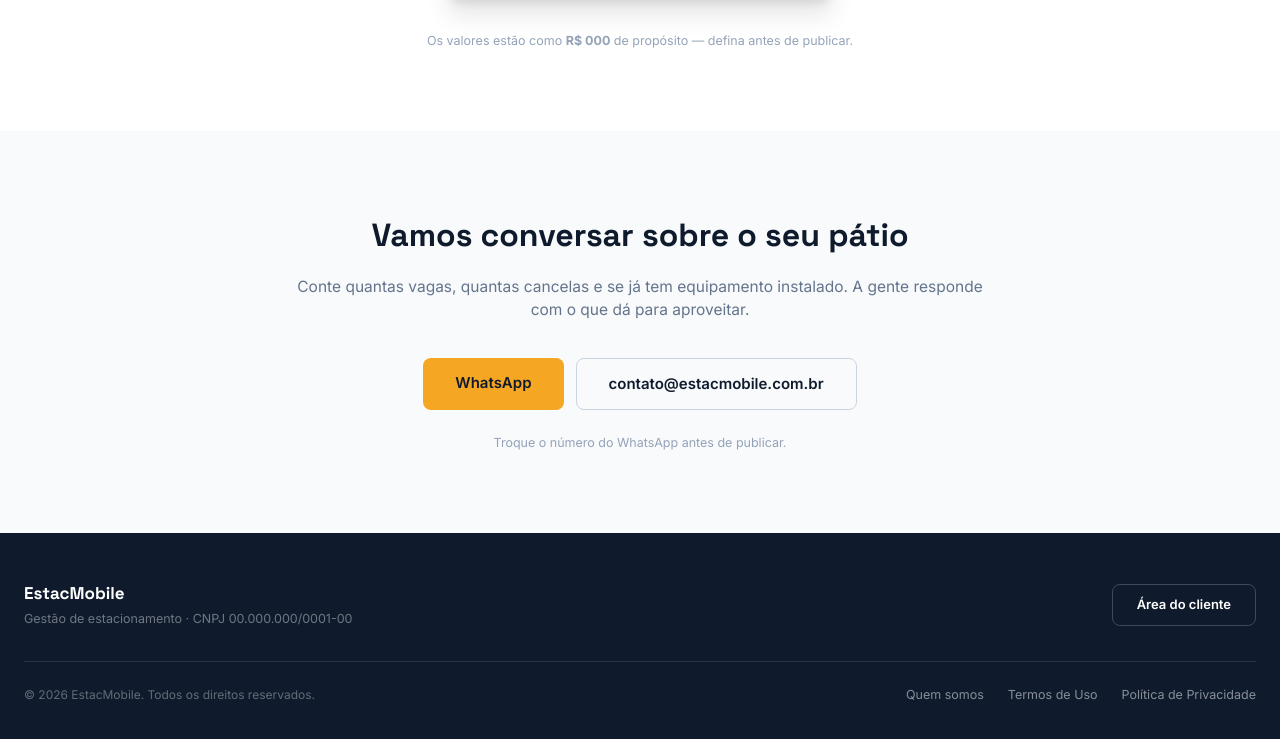
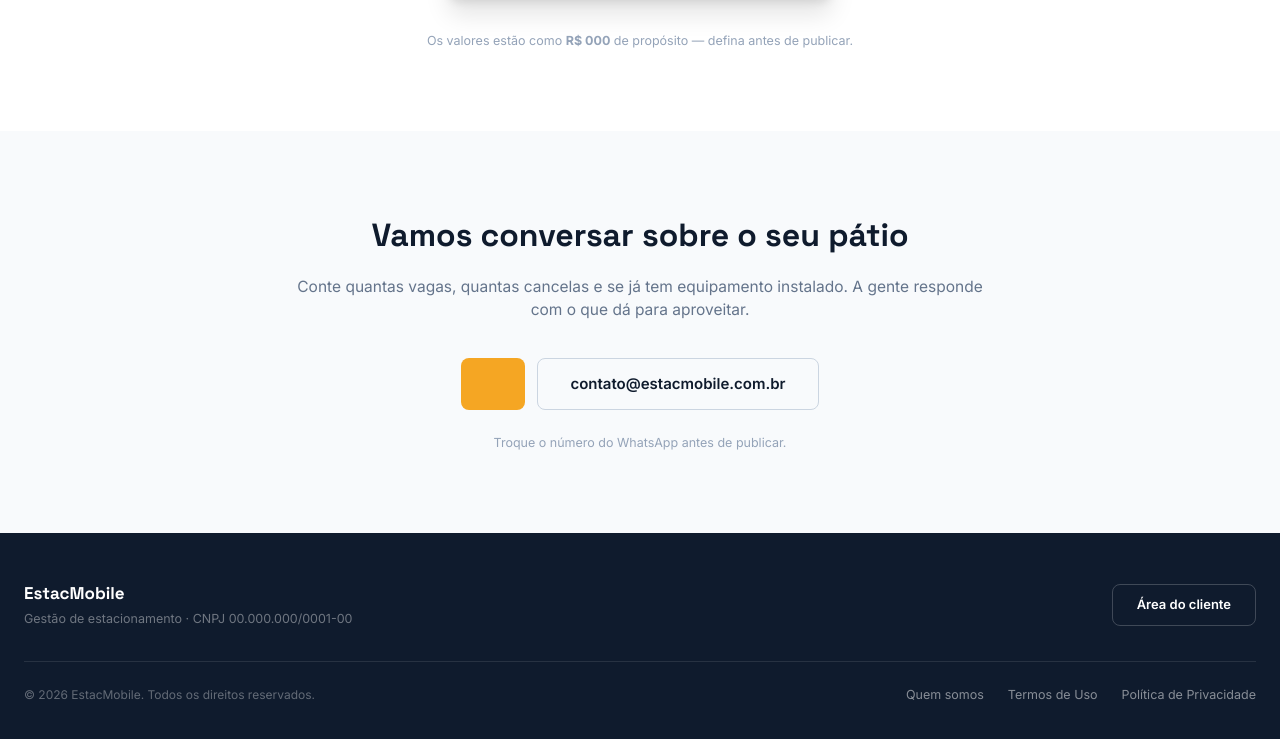
Before and after one commit to Evertonfg/site_estacMobile, a plain HTML site: page index.html in a window 1280 px wide. Shown: the part 6062-6801 px from the top of the page. Drawn offline with nearby package versions, Linux system fonts and the light colour scheme.

Commit message:
WhatsApp-Email

```diff
--- a/index.html
+++ b/index.html
@@ -642,8 +642,8 @@
       A gente responde com o que dá para aproveitar.
     </p>
     <div class="mt-9 flex flex-wrap justify-center gap-3">
-      <a href="https://wa.me/5511000000000" class="rounded-lg bg-ambar px-8 py-3.5 text-[15px] font-semibold text-marinho hover:brightness-105">WhatsApp</a>
-      <a href="mailto:contato@estacmobile.com.br" class="rounded-lg border border-slate-300 px-8 py-3.5 text-[15px] font-semibold text-marinho hover:bg-white">contato@estacmobile.com.br</a>
+      <a href="https://wa.me/55119880152118" class="rounded-lg bg-ambar px-8 py-3.5 text-[15px] font-semibold text-marinho hover:brightness-105"></a>
+      <a href="mailto:estacmobile@gmail.com" class="rounded-lg border border-slate-300 px-8 py-3.5 text-[15px] font-semibold text-marinho hover:bg-white">contato@estacmobile.com.br</a>
     </div>
     <p class="mt-6 text-[12.5px] text-slate-400">Troque o número do WhatsApp antes de publicar.</p>
   </div>
```
